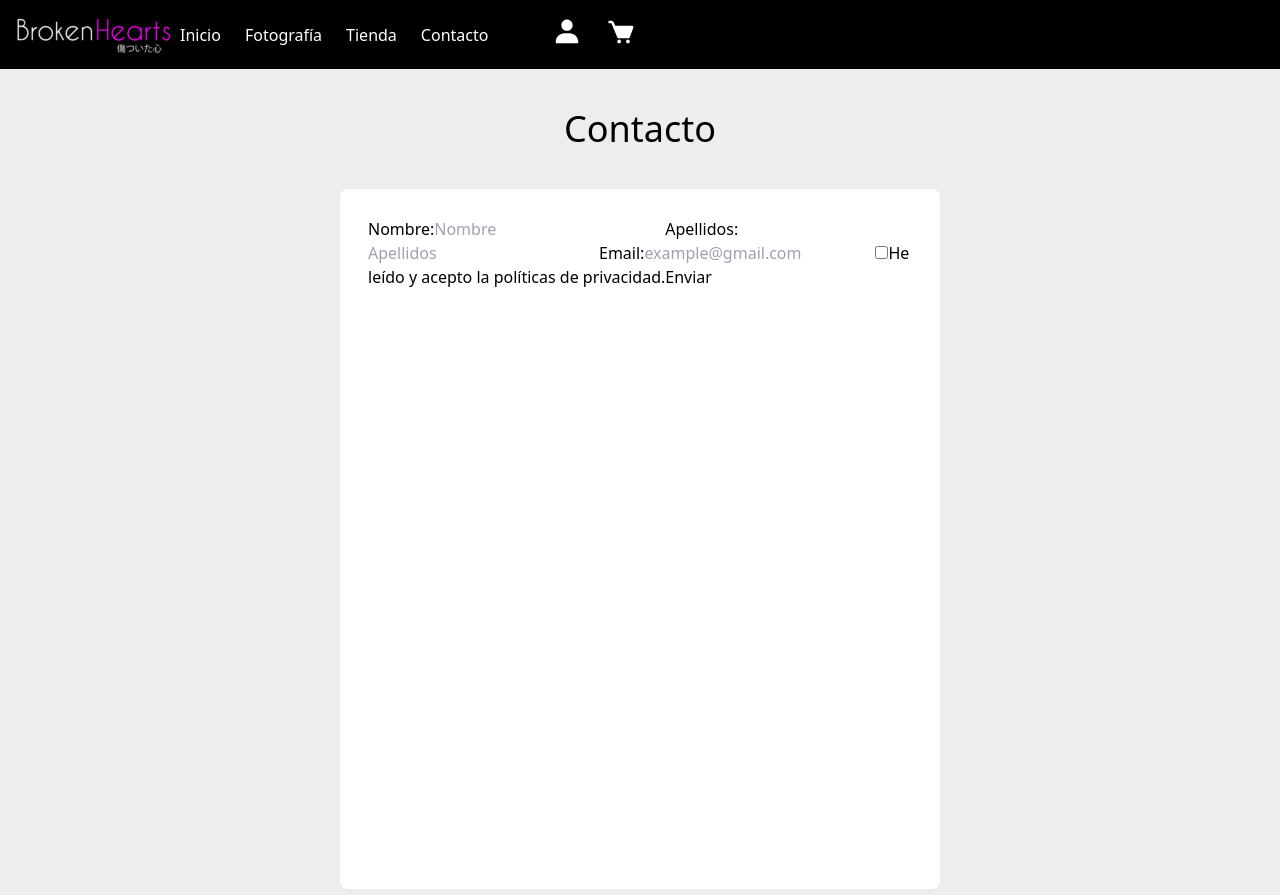
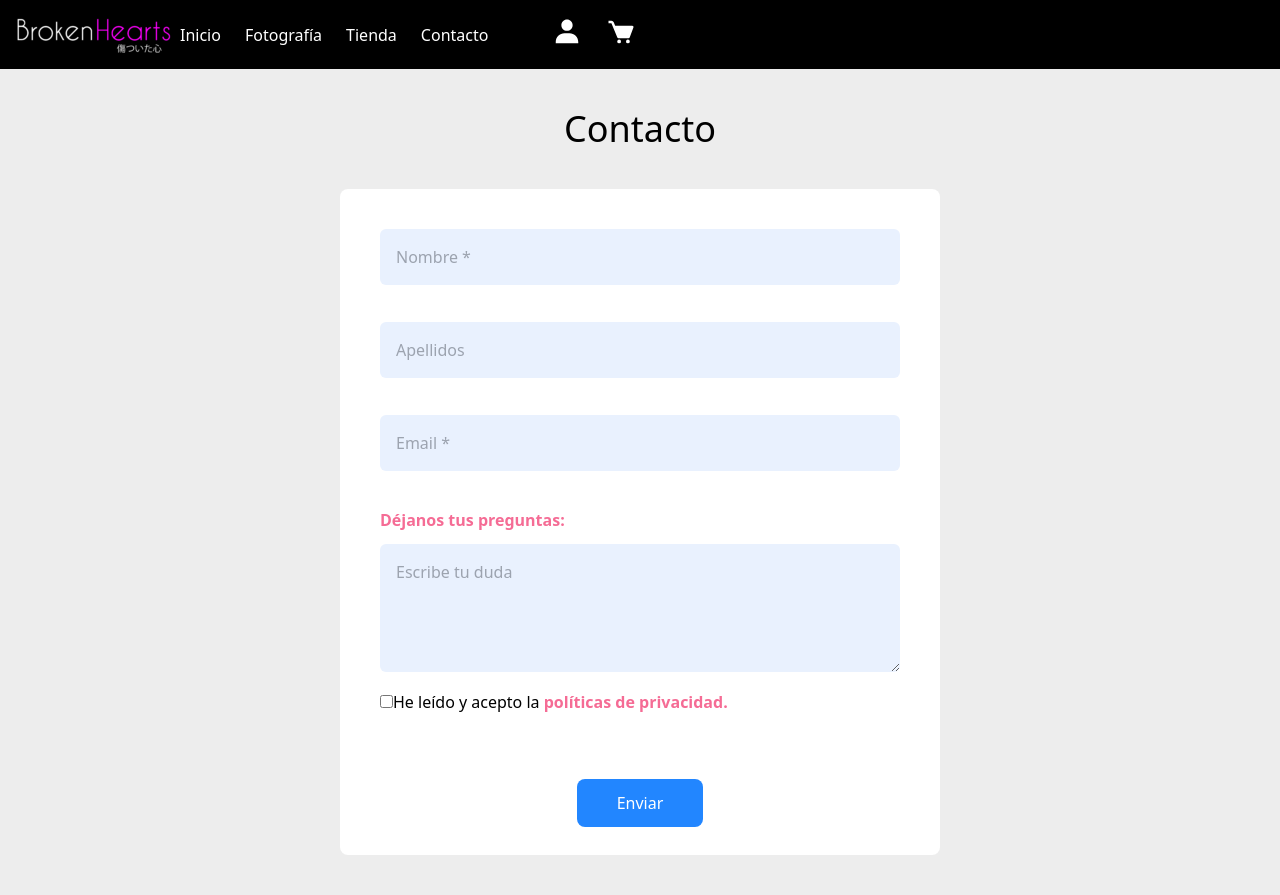
Before and after one commit to eudys1/brokenHeartsReactWeb, a Next.js app: page /Contact in a window 1280 px wide. Built offline with nearby package versions, Linux system fonts and the light colour scheme.

Commit message:
first try using api contactFrom fail

```diff
--- a/components/ImageComponent.tsx
+++ b/components/ImageComponent.tsx
@@ -9,15 +9,16 @@ interface ImageComponentProps {
     className?: string;
 }
 
+//TODO: when clik open modal
 
 export default function ImageComponent({ src, width, height, alt, scale, className }: ImageComponentProps) {
 
 
     return (
-        <>
-            <div className={`${scale ? 'transition duration-500 hover:scale-110': 'transition duration-500 hover:backdrop-grayscale '}  ${className} `}>
-                <Image src={src} width={width} height={height} alt={alt} />
-            </div>
-        </>
+
+        <div className={`${scale ? 'transition duration-500 hover:scale-110' : 'transition duration-300 hover:grayscale hover:brightness-50 '}  ${className} `}>
+            <Image src={src} width={width} height={height} alt={alt} />
+        </div>
+
     )
 }
--- a/components/SmallGalery.tsx
+++ b/components/SmallGalery.tsx
@@ -1,34 +1,24 @@
-import Image from "next/image";
+import ImageComponent from "./ImageComponent";
 
 
 export default function SmallGalery() {
 
 
     return (
-        <>
-            <div className=' p-10'>
-                <div className="flex gap-10 mb-10 justify-center items-center flex-col lg:flex-row lg:items-start">
 
-                    <div className='transition duration-500 hover:backdrop-grayscale'>
-                        <Image src="/marta.jpg" width={250} height={300} alt="marta" />
-                    </div>
+        <div className=' p-10'>
+            <div className="flex gap-10 mb-10 justify-center items-center flex-col lg:flex-row lg:items-start">
 
-                    <div className='transition duration-500 hover:scale-110'>
-                        <Image src="/jaime.jpg" width={300} height={300} alt="jaime" />
-                    </div>
+                <ImageComponent src={"/marta.jpg"} width={250} height={300} alt={"marta"} scale={true} />
+                <ImageComponent src={"/jaime.jpg"} width={300} height={300} alt={"jaime"} scale={true} />
+                <ImageComponent src={"/3personas-skate.jpg"} width={250} height={300} alt={"3 personas en skate"} scale={true} />
 
-                    <div className='transition duration-500 hover:scale-110'>
-                        <Image src="/3personas-skate.jpg" width={250} height={300} alt="3personas en skate" />
-                    </div>
+            </div>
 
-                </div>
+            <div className="flex justify-center items-center">
+                <ImageComponent src={"/alberto.jpg"} width={880} height={290} alt={"alberto"} scale={false} />
+            </div>
+        </div>
 
-                <div className="flex justify-center items-center">
-                    <div className='transition duration-500 hover:scale-110'>
-                        <Image src="/alberto.jpg" width={880} height={290} alt="alberto" />
-                    </div>
-                </div>
-            </div>
-        </>
     )
 }
--- a/pages/Contact.tsx
+++ b/pages/Contact.tsx
@@ -1,19 +1,31 @@
 import Head from 'next/head'
 import Header from "../components/Header";
-import { Formik, Field, Form, FormikHelpers } from 'formik';
+import { Formik, Field, Form, FormikHelpers, ErrorMessage, FormikValues } from 'formik';
 import * as Yup from 'yup';
 
 const FormValidation = Yup.object().shape({
     nombre: Yup.string().required("Introduce un nombre"),
     apellidos: Yup.string(),
+    dudas: Yup.string(),
     email: Yup.string().email("Introduce un email válido").required("Introduce un email"),
     privacityPolicy: Yup.boolean().oneOf([true], 'Debes aceptar las políticas de privacidad').required(),
 
 });
 
+//TODO: use sendGrid and api from next to meke usefull this form
 
 export default function Contact() {
+    async function handleOnSubmit(e:FormikValues) {
+        // e.preventDefault();
+        const allContactData= e;
 
+        fetch('/api/mail', {
+            method:'POST',
+            body: JSON.stringify(allContactData),
+        })
+        console.log("No api",allContactData);
+
+    }
 
     return (
         <>
@@ -25,36 +37,40 @@ export default function Contact() {
 
             <Header className='bg-black' />
 
-            <h1 className="text-4xl text-center my-10">Contacto</h1>
-            <div className="w-[600px] h-[700px] m-auto bg-white rounded-lg p-7">
+            <h1 className="text-4xl text-center mt-10">Contacto</h1>
+
+            <div className="w-[600px] mx-auto bg-white rounded-lg py-7 px-10 my-10">
                 <Formik
-                    initialValues={{ nombre: "", apellidos: "", email: "", privacityPolicy: false, }}
-                    onSubmit={(e) => alert(JSON.stringify(e))}
+                    initialValues={{ nombre: "", apellidos: "", email: "", dudas: "", privacityPolicy: false, }}
+                    onSubmit={handleOnSubmit}
                     validationSchema={FormValidation}
                 >
                     <Form>
 
-                        <label >
-                            Nombre:
-                            <Field name="nombre" type="text" placeholder="Nombre" />
+                        <Field name="nombre" type="text" placeholder="Nombre *" className="w-full bg-[#e9f1fe] mt-3 p-4 rounded-md  focus:border-[#2286FF] " />
+                        <div className="min-h-[25px]">
+                            <ErrorMessage name="nombre" component="p" className='text-[#ff0000]' />
+                        </div>
+
+                        <Field name="apellidos" type="text" placeholder="Apellidos" className="w-full bg-[#e9f1fe] mb-[25px] mt-3 p-4 rounded-md  focus:border-[#2286FF] " />
+
+                        <Field name="email" type="email" placeholder="Email *" className="w-full bg-[#e9f1fe] mt-3 p-4 rounded-md  focus:border-[#2286FF] " />
+                        <div className="min-h-[25px]">
+                            <ErrorMessage name="email" component="p" className='text-[#ff0000]' />
+                        </div>
+
+                        <label htmlFor='dudas' className='block text-[#f56c95] mt-3 font-semibold'>Déjanos tus preguntas:</label>
+                        <Field name="dudas" id="dudas" as="textarea" placeholder="Escribe tu duda" rows="4" className="w-full bg-[#e9f1fe] my-3 p-4 rounded-md  focus:border-[#2286FF]" />
+
+                        <label className='block '>
+                            <Field name="privacityPolicy" type="checkbox" />
+                            He leído y acepto la <a href="" className='text-[#f56c95] font-semibold'>políticas de privacidad.</a>
                         </label>
+                        <div className="min-h-[25px]">
+                            <ErrorMessage name="privacityPolicy" component="p" className='text-[#ff0000]' />
+                        </div>
 
-                        <label >
-                            Apellidos:
-                            <Field name="apellidos" type="text" placeholder="Apellidos" />
-                        </label>
-
-                        <label >
-                            Email:
-                            <Field name="email" type="email" placeholder="example@gmail.com" />
-                        </label>
-
-                        <label >
-                            <Field name="privacityPolicy" type="checkbox" />
-                            He leído y acepto la políticas de privacidad.
-                        </label>
-
-                        <button type="submit">Enviar</button>
+                        <button type="submit" className='block mt-10 mx-auto py-3 px-10 text-white bg-[#2286FF] hover:bg-[#24599a] rounded-lg '>Enviar</button>
                     </Form>
 
 
--- a/pages/Shop.tsx
+++ b/pages/Shop.tsx
@@ -10,6 +10,7 @@ export default function Shop() {
                 <title>Tienda</title>
                 <meta name="merchandising" content="Generated by Broken Hearts" />
                 <link rel="icon" href="/favicon.ico" />
+
             </Head>
 
             <Header className='bg-black'/>
--- /dev/null
+++ b/pages/api/mail.tsx
@@ -0,0 +1,12 @@
+import type { NextApiRequest, NextApiResponse } from 'next'
+
+
+export default (req:NextApiRequest, res:NextApiResponse)=>{
+    console.log(req.body);
+
+    const body = JSON.parse(req.body);
+
+    console.log(body);
+
+    res.status(200).json({ status: 'OK'});
+}
--- a/pages/index.tsx
+++ b/pages/index.tsx
@@ -6,10 +6,9 @@ import SmallGalery from '../components/SmallGalery';
 import Link from 'next/link';
 import Footer from '../components/Footer';
 
-// TODO: create image component
+
 
 export default function Home() {
-
 
 	return (
 		<div className="">
@@ -33,7 +32,7 @@ export default function Home() {
 							<Image src="/persona-puente.jpg" width={320} height={384} alt="persona puente" />
 						</div>
 					</div>
-					<div className="pt-36 ">
+					<div className="md:pt-36 ">
 						<div className='transition duration-500 hover:scale-110'>
 							<Image src="/paraguas.jpg" width={320} height={384} alt="paraguas" />
 						</div>
--- a/tailwind.config.js
+++ b/tailwind.config.js
@@ -1,4 +1,5 @@
 module.exports = {
+	mode: 'jit',
 	content: [
 		"./pages/**/*.{js,ts,jsx,tsx}",
 		"./components/**/*.{js,ts,jsx,tsx}",
```
